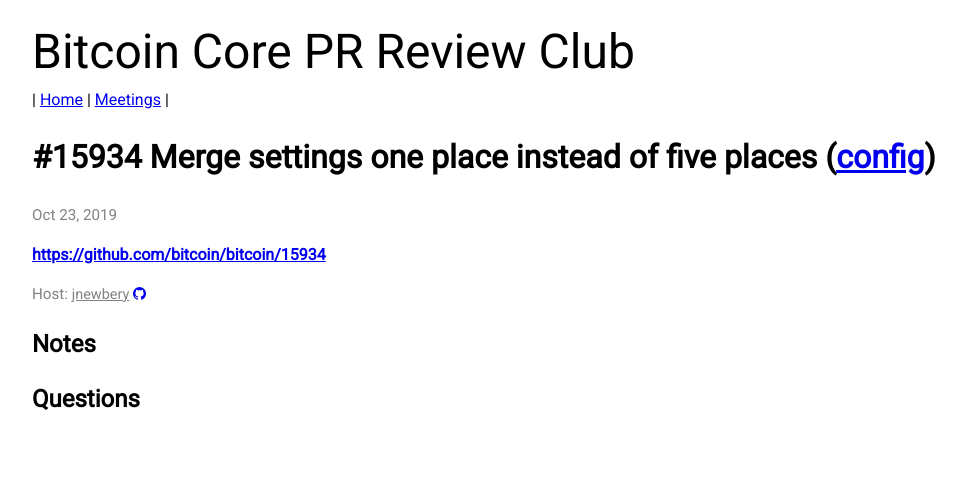
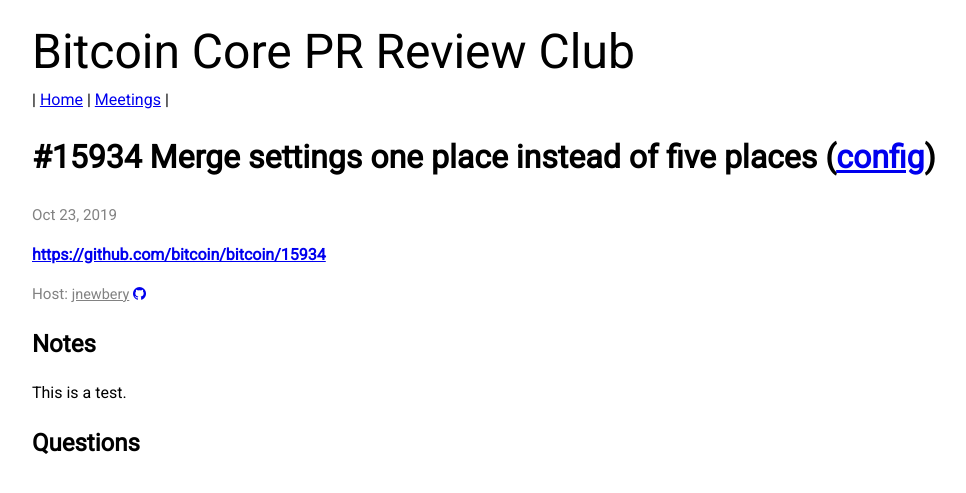
Before and after one commit to bitcoin-core-review-club/website, a Jekyll site: the page built from _posts/2019-10-23-#15934.md, in a window 1280 px wide. Shown: the top 493 px of the page, without its empty margins (0-966 px from the left). Built offline with Jekyll 4.4.1, drawn with Linux system fonts in a browser that asks for light colours; nearby versions of some CDN libraries.

Commit message:
test commit

```diff
--- a/_posts/2019-10-23-#15934.md
+++ b/_posts/2019-10-23-#15934.md
@@ -10,4 +9,6 @@ host: jnewbery
 
 ## Notes
 
+This is a test.
+
 ## Questions
```
Also changed, not shown: other parts of _posts/2019-10-23-#15934.md (+0 -1 lines).
